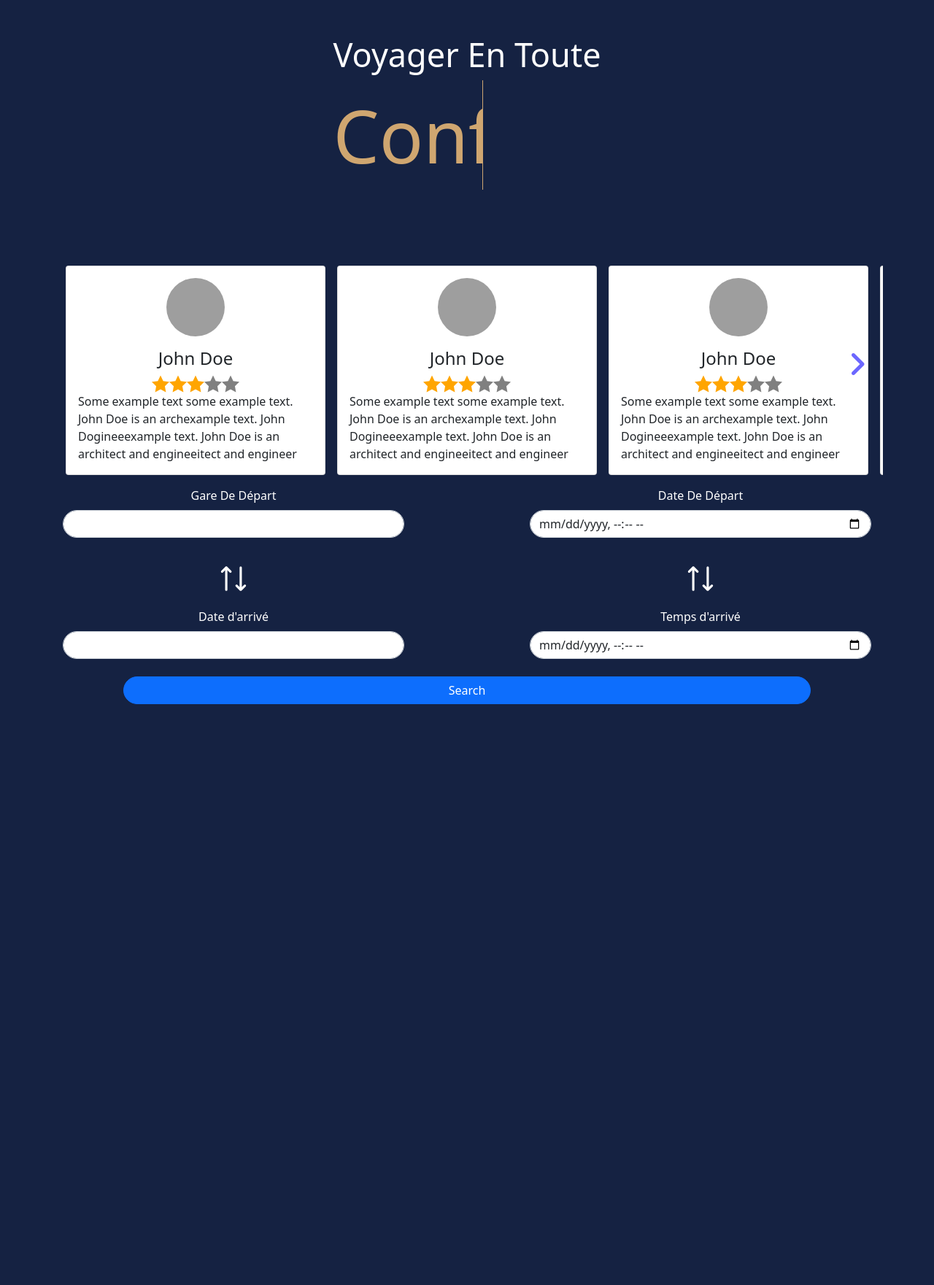
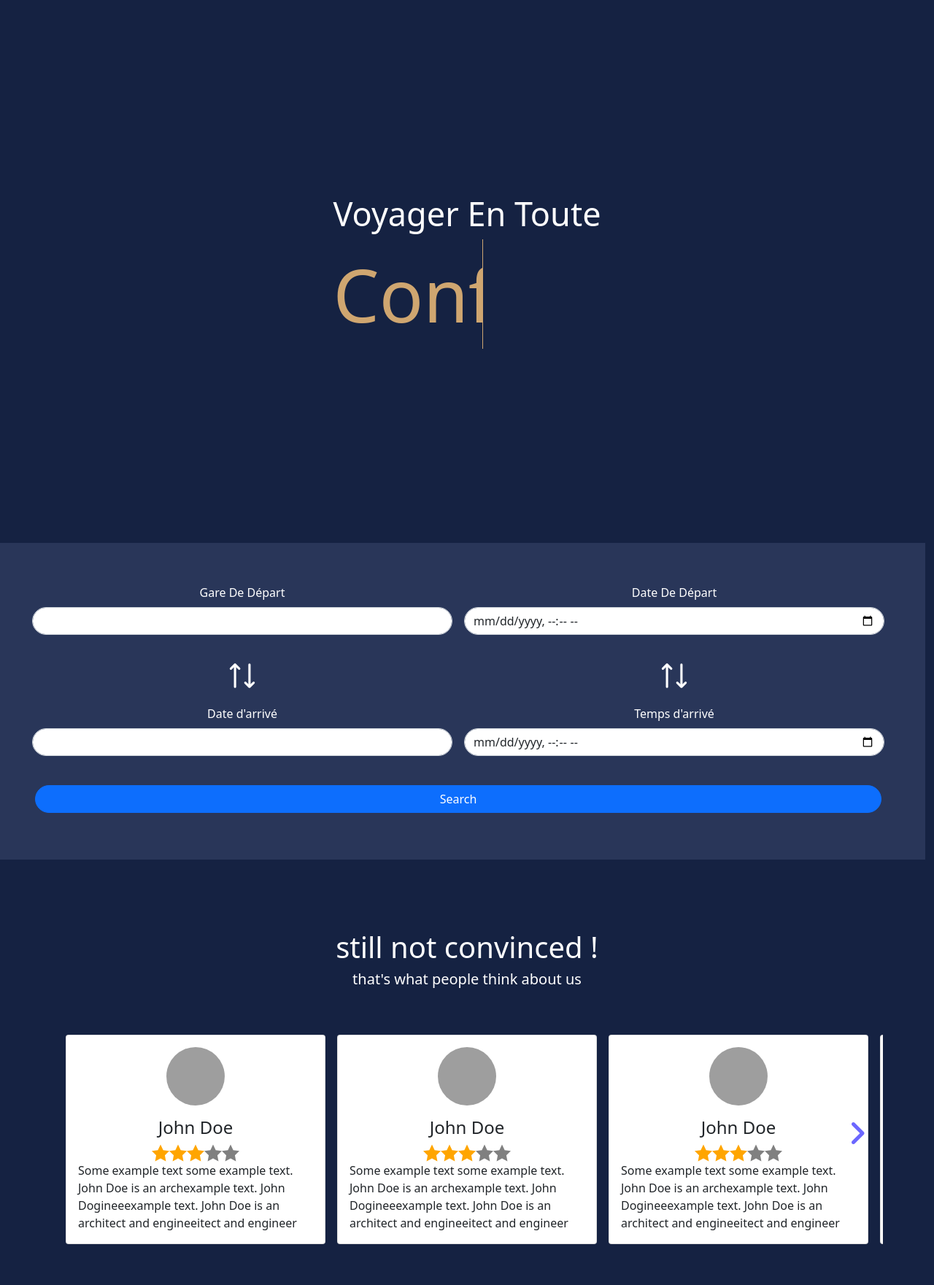
Before and after one commit to elhathoute/YouTrain, a PHP site: page /header.php in a window 1280 px wide. Shown: the part 56-1817 px from the top of the page at 73% size. Before the commit the page ends 1021 px from the top, so only its background shows below. Run offline with PHP 8.4, Linux system fonts and the light colour scheme; some libraries are stand-ins or nearby versions; grey boxes are pictures that could not be loaded.

Commit message:
adding files

```diff
--- a/Projet/header.php
+++ b/Projet/header.php
@@ -44,17 +44,51 @@
 
 <!-- hero section   -->
 
-<div class="d-flex flex-column align-items-center" >
+<div class="d-flex flex-column align-items-center justify-content-center" style="height: 93vh;">
 <div class="mt-5 mb-5">
 <h1 class="text-white " style="font-size: 45px;">Voyager En Toute</h1>
 <div class="anima">Sécurité</div>
 <div class="anima">Rapidité</div>
 <div class="anima">Confort</div>
 </div>
-
+</div>
+<!-- search section -->
+<form action="" method="post" class="w-100 row p-5" style="background-color: #293659;">
+    <div class="mb-3 p-2 col-6 d-flex flex-column align-items-center">
+  <label for="exampleFormControlInput1" class="form-label text-white">Gare De Départ</label>
+<input type="text" class="form-control rounded-pill" id="gared">
+</div>
+<div class="mb-3 p-2 col-6 d-flex flex-column align-items-center">
+  <label for="" class="form-label text-white">Date De Départ</label>
+<input type="datetime-local" class="form-control rounded-pill" id="tempsd">
+</div>
+<div class="col-6 d-flex flex-column align-items-center">
+<button class="btn shadow-none bg-transparent" type="button" onclick="switchgare()">
+  <img src="asset/arrow.svg" style="height: 50px;width:auto">
+</button>
+</div>
+<div class="col-6 d-flex flex-column align-items-center">
+<button class="btn shadow-none bg-transparent" type="button" onclick="switchtime()">
+  <img src="asset/arrow.svg" style="height: 50px;width:auto">
+</button></div>
+<div class="mb-3 p-2 col-6 d-flex flex-column align-items-center">
+  <label for="" class="form-label text-white">Date d'arrivé</label>
+  <input type="text" class="form-control rounded-pill" id="garea">
+</div>
+<div class="mb-3 p-2 col-6 d-flex flex-column align-items-center">
+  <label for="" class="form-label text-white ">Temps d'arrivé</label>
+  <input type="datetime-local" class="form-control rounded-pill" id="tempsa">
+</div>
+<div class="my-3  d-flex flex-column align-items-center">
+<button type="submit" class="w-100 rounded-pill btn btn-primary">Search</button>
+</div>
+    </form>
 <!-- reviews -->
-
-<div class="position-relative w-100 mt-5" >
+<div class="d-flex flex-column align-items-center mt-5 p-5" >
+  <h1 class="text-white">still not convinced !</h1>
+  <h5 class="text-white">that's what people think about us</h5>
+</div>
+<div class="position-relative w-100 mb-5" >
 <div class="container overflow-hidden" >
   <div id="translate" class="d-flex justify-content-start" style="transition-duration: 3s;">
   <div class="col-lg-4 col-md-6 col-12 p-2">
@@ -204,37 +238,7 @@
 
     </div>
 
-    <form action="" method="post" class="w-100 row">
-    <div class="mb-3 p-2 col-6 d-flex flex-column align-items-center">
-  <label for="exampleFormControlInput1" class="form-label text-white">Gare De Départ</label>
-  <input type="text" class="form-control w-75 rounded-pill" id="gared">
-</div>
-<div class="mb-3 p-2 col-6 d-flex flex-column align-items-center">
-  <label for="" class="form-label text-white">Date De Départ</label>
-  <input type="datetime-local" class="form-control w-75 rounded-pill" id="tempsd">
-</div>
-<div class="col-6 d-flex flex-column align-items-center">
-<button class="btn shadow-none bg-transparent" type="button" onclick="switchgare()">
-  <img src="asset/arrow.svg" style="height: 50px;width:auto">
-</button>
-</div>
-<div class="col-6 d-flex flex-column align-items-center">
-<button class="btn shadow-none bg-transparent" type="button" onclick="switchtime()">
-  <img src="asset/arrow.svg" style="height: 50px;width:auto">
-</button></div>
-<div class="mb-3 p-2 col-6 d-flex flex-column align-items-center">
-  <label for="" class="form-label text-white">Date d'arrivé</label>
-  <input type="text" class="form-control w-75 rounded-pill" id="garea">
-</div>
-<div class="mb-3 p-2 col-6 d-flex flex-column align-items-center">
-  <label for="" class="form-label text-white ">Temps d'arrivé</label>
-  <input type="datetime-local" class="form-control w-75 rounded-pill" id="tempsa">
-</div>
-<div class="mb-3  d-flex flex-column align-items-center">
-<button type="submit" class="w-75 rounded-pill btn btn-primary">Search</button>
-</div>
-    </form>
-</div>
+
 </body>
 </html>
 <script src="https://kit.fontawesome.com/16f6b89e3c.js" crossorigin="anonymous"></script>
--- a/Projet/style.css
+++ b/Projet/style.css
@@ -93,6 +93,7 @@
 }
 #flexSwitchCheckDefault:checked{
     background-color: #0008C1;
+    background-color: #293659;
     outline: none;
     border: none;
     box-shadow: none;
```
Also changed, not shown: classes/classes.php (+3 -9 lines).
